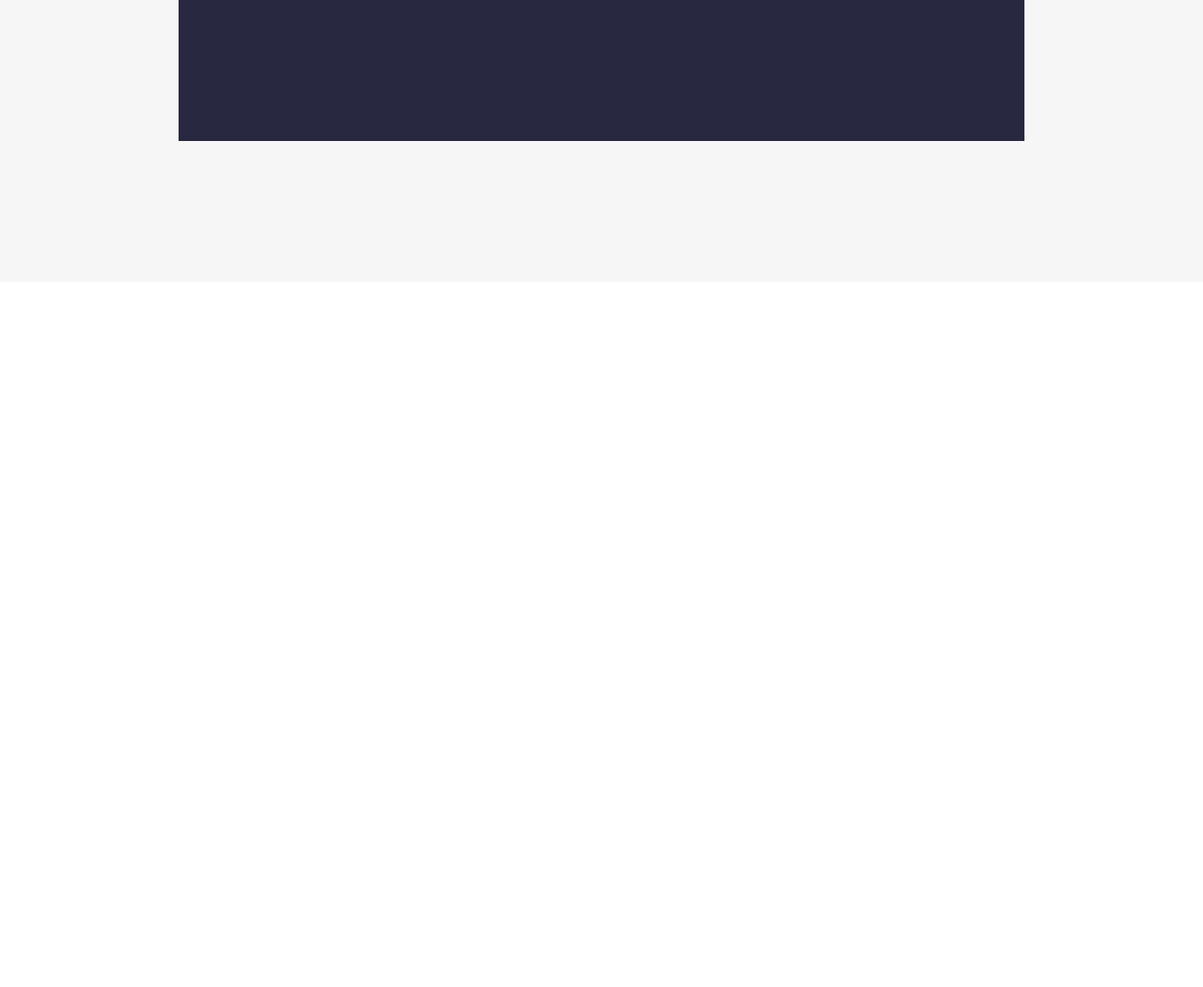
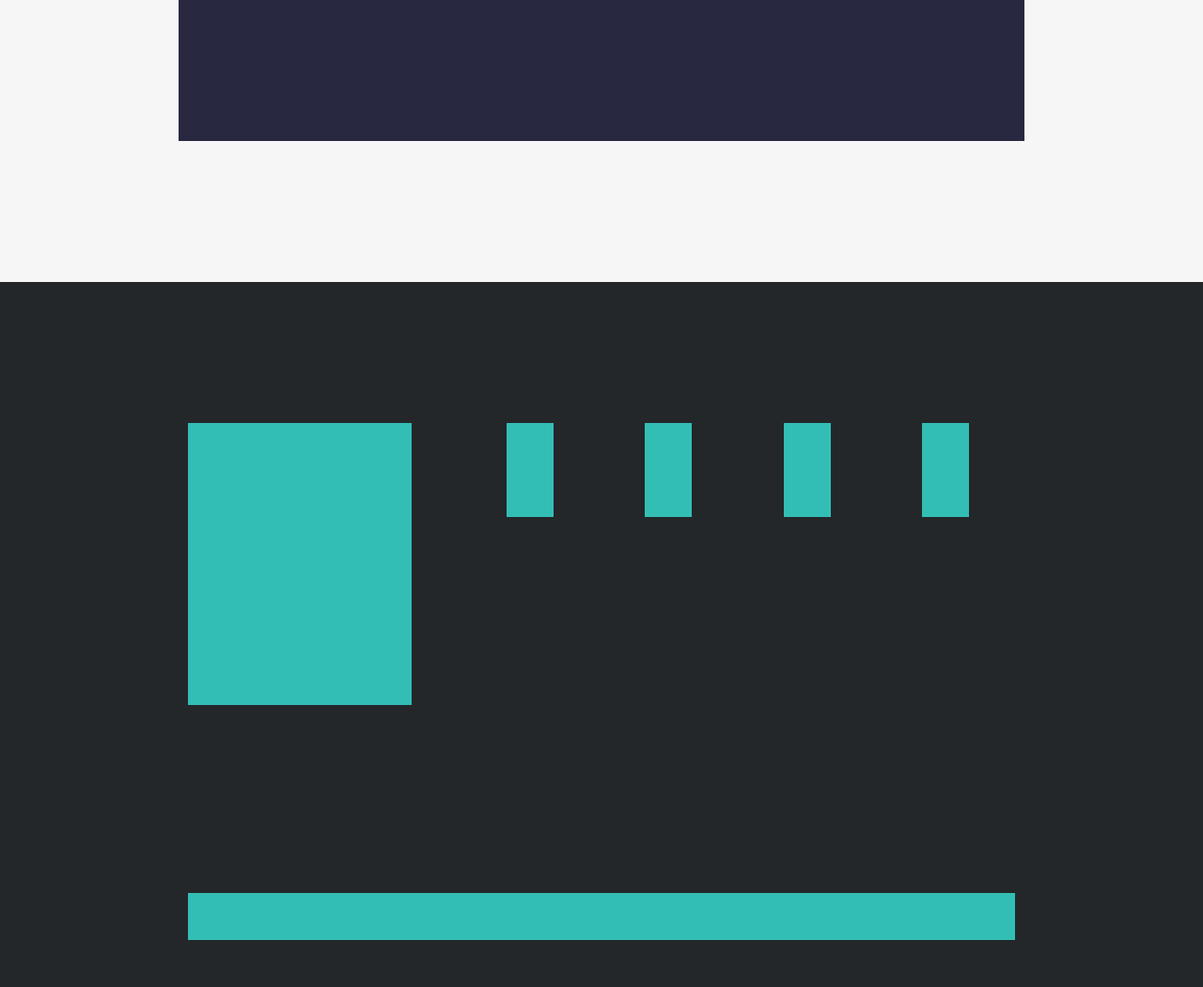
Before and after one commit to GiuseppeBergamo/htmlcss-struttura-discord, a plain HTML site: page index.html in a window 1280 px wide. Shown: the part 4000-5050 px from the top of the page at 94% size. Before the commit the page ends 4300 px from the top, so only its background shows below. Drawn offline with Linux system fonts and the light colour scheme.

Commit message:
added footer

```diff
--- a/css/style.css
+++ b/css/style.css
@@ -6,6 +6,7 @@
 
 #292841
 #f6f6f6
+#23272a
 */
 
 /* Generics */
@@ -21,6 +22,10 @@ header{
     background-color: #3161e0;
 }
 
+footer{
+    min-height: 200px;
+    background-color: #23272a;
+}
 /* Utils */
 
 .flex-container{
@@ -94,3 +99,45 @@ section aside{
     min-height: 100px;
     background-color: #292841;
 }
+
+/* footer */
+.footer-container{
+    min-height: 600px;
+    padding: 150px 200px;
+    display: flex;
+    justify-content: space-between;
+    align-items: flex-start;
+
+}
+
+.footer-social-links{
+    background-color: #33beb5;
+    min-width: 27%;
+    min-height: 300px;
+}
+
+.footer-info{
+    min-width: 67%;
+    min-height: 300px;
+    display: flex;
+    justify-content: space-around;
+    align-items: flex-start;
+
+}
+
+.column{
+    min-width: 50px;
+    min-height: 100px;
+    background-color: #33beb5;
+
+}
+
+.subscribe{
+    padding: 50px 200px;
+
+}
+
+.subscribe section{
+    height: 50px;
+    background-color: #33beb5;
+}
--- a/index.html
+++ b/index.html
@@ -57,6 +57,31 @@
             </section>
         </div>
     </main>
-    <footer></footer>
+    <footer>
+        <div class="footer-container">
+            <section class="footer-social-links">
+
+            </section>
+            <section class="footer-info">
+                <div class="column">
+
+                </div>
+                <div class="column">
+
+                </div>
+                <div class="column">
+
+                </div>
+                <div class="column">
+
+                </div>
+            </section>
+        </div>
+        <div class="subscribe">
+        <section>
+
+        </section>
+        </div>
+    </footer>
 </body>
 </html>
```
